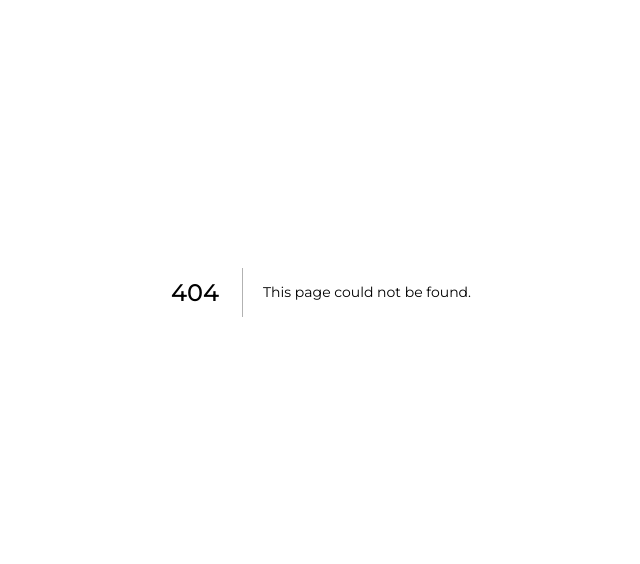
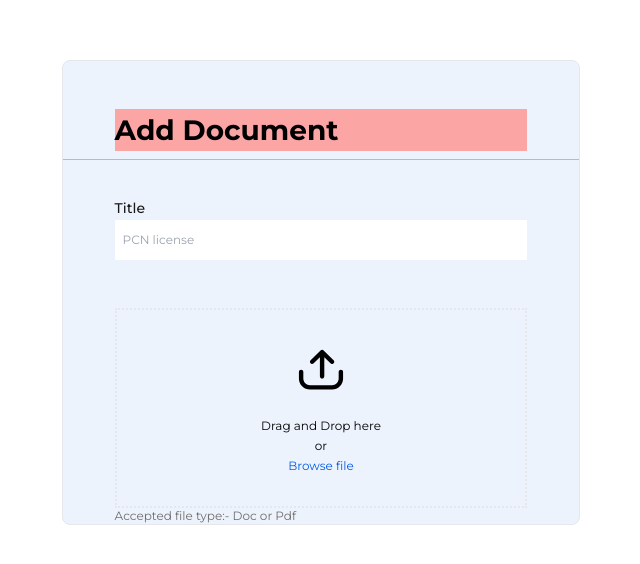
Before and after one commit to ilios91/ilios-fe, a Next.js app: page /upload in a window 1280 px wide. Before the commit this address had no page. Shown: the part 108-672 px from the top of the page, without its empty margins (319-959 px from the left). Built offline with nearby package versions, Linux system fonts and the light colour scheme.

Commit message:
minor fix

```diff
--- /dev/null
+++ b/src/app/(auth)/upload/page.tsx
@@ -0,0 +1,33 @@
+import UploadIcon from '../../../components/icons/UploadIcon';
+export default function UploadFile() {
+  return (
+    <div className="h-[100vh] max-h-[100vh] w-full bg-white flex items-center justify-center">
+      <div className="max-w-[518px] w-[518px] max-h-[664px] bg-[#EDF3FC] border-[1px] rounded-lg">
+        <header className="mt-12 border-b-[1px] border-[#BABABA] pb-2">
+          <h2 className="font-bold text-[28px] w-[80%] mx-auto bg-red-300">Add Document</h2>
+        </header>
+
+        <div className="w-[80%] mt-9 mx-auto">
+          <form action="w-full">
+            <label htmlFor="title" className="font-medium text-sm text-[#171717]">Title</label>
+            <input className="h-10 w-full border-none outline-none px-2 text-xs" type="text" placeholder="PCN license" />
+
+            <label htmlFor='license' className="cursor-pointer flex flex-col items-center justify-center mt-12 w-full h-[200px] border-2 border-dotted text-xs text-center">
+              <UploadIcon size="lg" />
+              <p className='flex flex-col gap-y-1 mt-6'>
+                <span>Drag and Drop here</span>
+                <span>or</span>
+                <span className='text-blue-normal'>
+                  Browse file
+                  <input accept=".doc,.pdf,.docx" className='hidden cursor-pointer' id='license' type="file" />
+                </span>
+              </p>
+            </label>
+
+            <p className="text-xs text-[#6E6E6E]">Accepted file type:- Doc or Pdf</p>
+          </form>
+        </div>
+      </div>
+    </div>
+  );
+}
--- a/src/components/common/input/FormGroup.tsx
+++ b/src/components/common/input/FormGroup.tsx
@@ -65,7 +65,7 @@ export default function FormGroup({
         <div className="flex w-full">
           <input accept="image/*" name={name} id={id} className="bg-red-500 w-full cursor-default hidden" type="file" />
           <div className="flex- bg-blue-600 ml-auto">
-            <UploadIcon />
+            <UploadIcon size="sm" />
           </div>
         </div>
       </label>
--- a/src/components/icons/UploadIcon.tsx
+++ b/src/components/icons/UploadIcon.tsx
@@ -1,4 +1,24 @@
-export default function UploadIcon() {
+export default function UploadIcon({ size } : { size: "sm" | "lg"}) {
+  if(size === "lg"){
+    return(
+      <svg width="54" height="53" viewBox="0 0 54 53" fill="none" xmlns="http://www.w3.org/2000/svg">
+      <rect width="54" height="53" fill="#C8C8C8"/>
+        <g clipPath="url(#clip0_1_2)">
+        <rect x="-280" y="-315" width="614" height="664" rx="20" fill="#EDF3FC"/>
+        <rect x="-233" y="-44" width="520" height="224" stroke="#BABABA" strokeWidth="2" strokeDasharray="5 5"/>
+        <path fillRule="evenodd" clipRule="evenodd" d="M15.9577 48.5834C13.0293 48.5834 10.2208 47.4201 8.15005 45.3493C6.07933 43.2786 4.91602 40.4701 4.91602 37.5417V30.9167C4.91602 30.331 5.14868 29.7693 5.56282 29.3552C5.97696 28.941 6.53866 28.7084 7.12435 28.7084C7.71004 28.7084 8.27173 28.941 8.68588 29.3552C9.10002 29.7693 9.33268 30.331 9.33268 30.9167V37.5417C9.33268 39.2988 10.0307 40.9839 11.2731 42.2263C12.5155 43.4687 14.2006 44.1667 15.9577 44.1667H38.041C39.7981 44.1667 41.4832 43.4687 42.7256 42.2263C43.968 40.9839 44.666 39.2988 44.666 37.5417V30.9167C44.666 30.331 44.8987 29.7693 45.3128 29.3552C45.727 28.941 46.2887 28.7084 46.8744 28.7084C47.46 28.7084 48.0217 28.941 48.4359 29.3552C48.85 29.7693 49.0827 30.331 49.0827 30.9167V37.5417C49.0827 40.4701 47.9194 43.2786 45.8487 45.3493C43.7779 47.4201 40.9695 48.5834 38.041 48.5834H15.9577Z" fill="black"/>
+        <path fillRule="evenodd" clipRule="evenodd" d="M16.5872 22.3042C16.3842 22.0968 16.2241 21.8514 16.116 21.582C16.0078 21.3127 15.9539 21.0247 15.9572 20.7345C15.9605 20.4442 16.0209 20.1575 16.1351 19.8907C16.2493 19.6239 16.4149 19.3822 16.6226 19.1794L26.5601 9.46272C26.9727 9.05942 27.5267 8.83362 28.1037 8.83362C28.6807 8.83362 29.2347 9.05942 29.6473 9.46272L39.5848 19.1794C39.7966 19.3811 39.9663 19.6228 40.0839 19.8905C40.2015 20.1583 40.2648 20.4468 40.27 20.7392C40.2752 21.0316 40.2223 21.3221 40.1144 21.5939C40.0064 21.8657 39.8456 22.1133 39.6411 22.3225C39.4367 22.5316 39.1927 22.698 38.9234 22.8121C38.6542 22.9262 38.3649 22.9856 38.0725 22.987C37.78 22.9884 37.4902 22.9317 37.2198 22.8201C36.9495 22.7086 36.704 22.5445 36.4976 22.3373L30.312 16.2887V35.3333C30.312 35.919 30.0794 36.4807 29.6652 36.8949C29.2511 37.309 28.6894 37.5417 28.1037 37.5417C27.518 37.5417 26.9563 37.309 26.5422 36.8949C26.128 36.4807 25.8954 35.919 25.8954 35.3333V16.2887L19.712 22.3373C19.5046 22.5403 19.2592 22.7005 18.9899 22.8086C18.7205 22.9167 18.4325 22.9707 18.1423 22.9674C17.8521 22.9641 17.5654 22.9036 17.2985 22.7895C17.0317 22.6753 16.79 22.5096 16.5872 22.302V22.3042Z" fill="black"/>
+        </g>
+        <rect x="-279.5" y="-314.5" width="613" height="663" rx="19.5" stroke="#005CE6"/>
+        <defs>
+        <clipPath id="clip0_1_2">
+          <rect x="-280" y="-315" width="614" height="664" rx="20" fill="white"/>
+        </clipPath>
+        </defs>
+      </svg>
+    )
+  }
+
   return (
     <svg width="24" height="24" viewBox="0 0 24 24" fill="none" xmlns="http://www.w3.org/2000/svg">
       <rect width="24" height="24" fill="#C8C8C8"/>
@@ -8,4 +28,5 @@ export default function UploadIcon() {
         <path fillRule="evenodd" clip-rule="evenodd" d="M7.28538 10.1C7.19344 10.0061 7.12092 9.89496 7.07197 9.77299C7.02301 9.65102 6.99858 9.5206 7.00006 9.38918C7.00155 9.25777 7.02893 9.12793 7.08063 9.0071C7.13233 8.88627 7.20734 8.77682 7.30138 8.685L11.8014 4.285C11.9882 4.10237 12.2391 4.00012 12.5004 4.00012C12.7616 4.00012 13.0125 4.10237 13.1994 4.285L17.6994 8.685C17.7953 8.77632 17.8721 8.88578 17.9254 9.00703C17.9786 9.12828 18.0073 9.2589 18.0096 9.39131C18.012 9.52372 17.9881 9.65529 17.9392 9.77836C17.8903 9.90144 17.8175 10.0136 17.7249 10.1083C17.6323 10.203 17.5218 10.2783 17.3999 10.33C17.2779 10.3817 17.147 10.4086 17.0145 10.4092C16.8821 10.4098 16.7509 10.3842 16.6284 10.3336C16.506 10.2831 16.3948 10.2088 16.3014 10.115L13.5004 7.376V16C13.5004 16.2652 13.395 16.5196 13.2075 16.7071C13.0199 16.8946 12.7656 17 12.5004 17C12.2352 17 11.9808 16.8946 11.7933 16.7071C11.6057 16.5196 11.5004 16.2652 11.5004 16V7.376L8.70038 10.115C8.60646 10.2069 8.49534 10.2795 8.37337 10.3284C8.2514 10.3774 8.12098 10.4018 7.98956 10.4003C7.85814 10.3988 7.72831 10.3715 7.60748 10.3197C7.48665 10.268 7.37719 10.193 7.28538 10.099V10.1Z" fill="#BABABA"/>
     </svg>
   );
+
 }
```
Also changed, not shown: src/assets/icons/upload-lg.svg.
